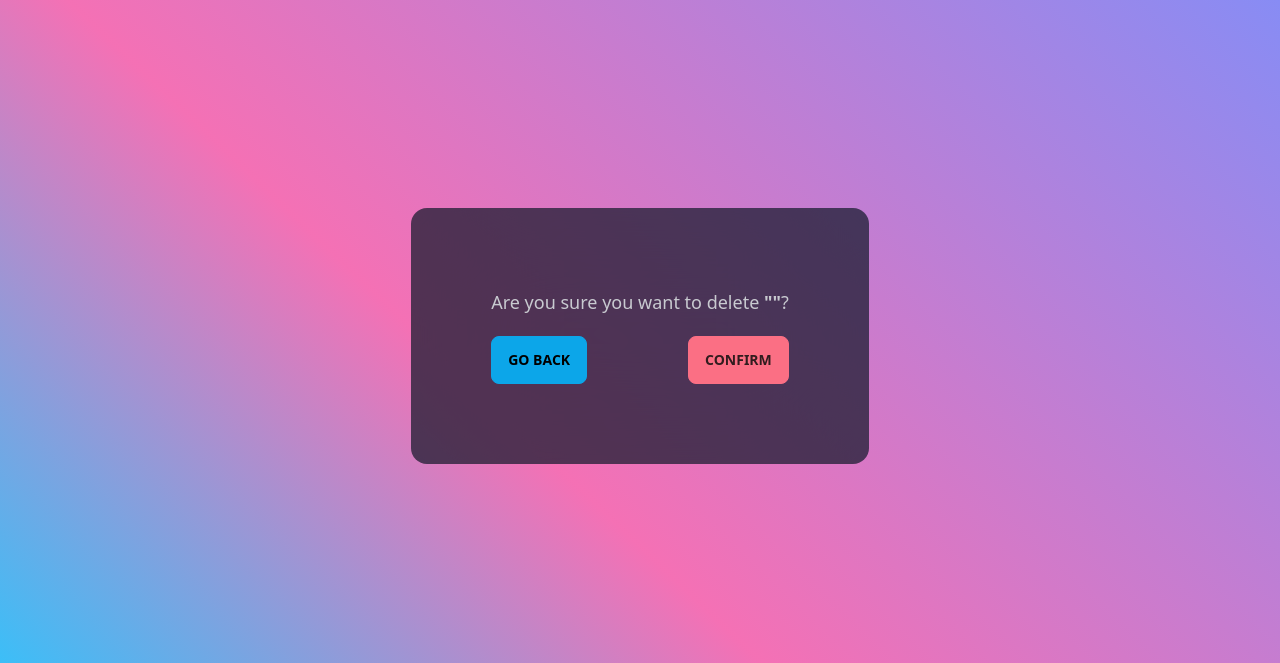
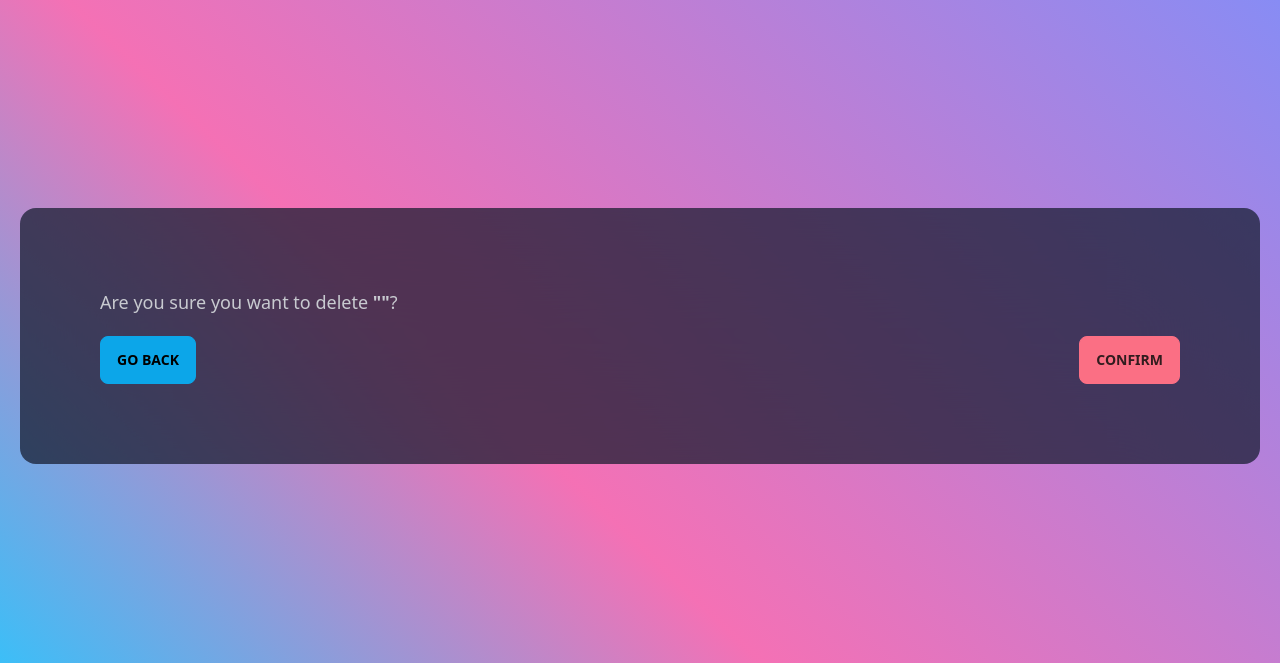
Before and after one commit to izharxyz/neon, a Django app: template blog/templates/blog/delete.html in a window 1280 px wide. Shown: the part 64-727 px from the top of the page. Run offline with Django 3.2, Linux system fonts and the light colour scheme; the template is opened without the code that fills it, so the values that code supplies are empty; style sheets or scripts are compiled from the project's sources; some libraries are stand-ins or nearby versions.

Commit message:
changed meta tags and minor design

```diff
--- a/blog/templates/blog/delete.html
+++ b/blog/templates/blog/delete.html
@@ -7,8 +7,8 @@
           content="{{ object.excerpt }}">
     <meta name="auther" content="{{ object.author.username }}">
     <meta name="keywords"
-          content="{{ object.category }},delete blog, delete post, delete article, Poeticcode, poetic, code, poetic code">
-    <meta name="robots" content="index, follow">
+          content="{{ object.category }}, delete blog, delete post, delete article, Poeticcode, poetic, code, poetic code">
+    <meta name="robots" content="noindex, nofollow">
 {% endblock meta %}
 
 {% block header %}
@@ -16,8 +16,8 @@
 {% endblock header %}
 {% block content %}
     <div class="max-w-7xl mx-auto p-5 min-h-screen text-primary-content flex items-center justify-center">
-        <div class="p-20 rounded-box bg-base-100 bg-opacity-70 backdrop-blur-3xl">
-            <form method="post">
+        <div class="p-5 md:p-10 lg:p-20 w-full lg:w-[80rem] rounded-box bg-base-100 bg-opacity-70 backdrop-blur-3xl">
+            <form method="post" class="w-full">
                 {% csrf_token %}
                 <p class="text-base-content text-lg">
                     Are you sure you want to delete <span class="font-bold">"{{ object }}"</span>?
```
